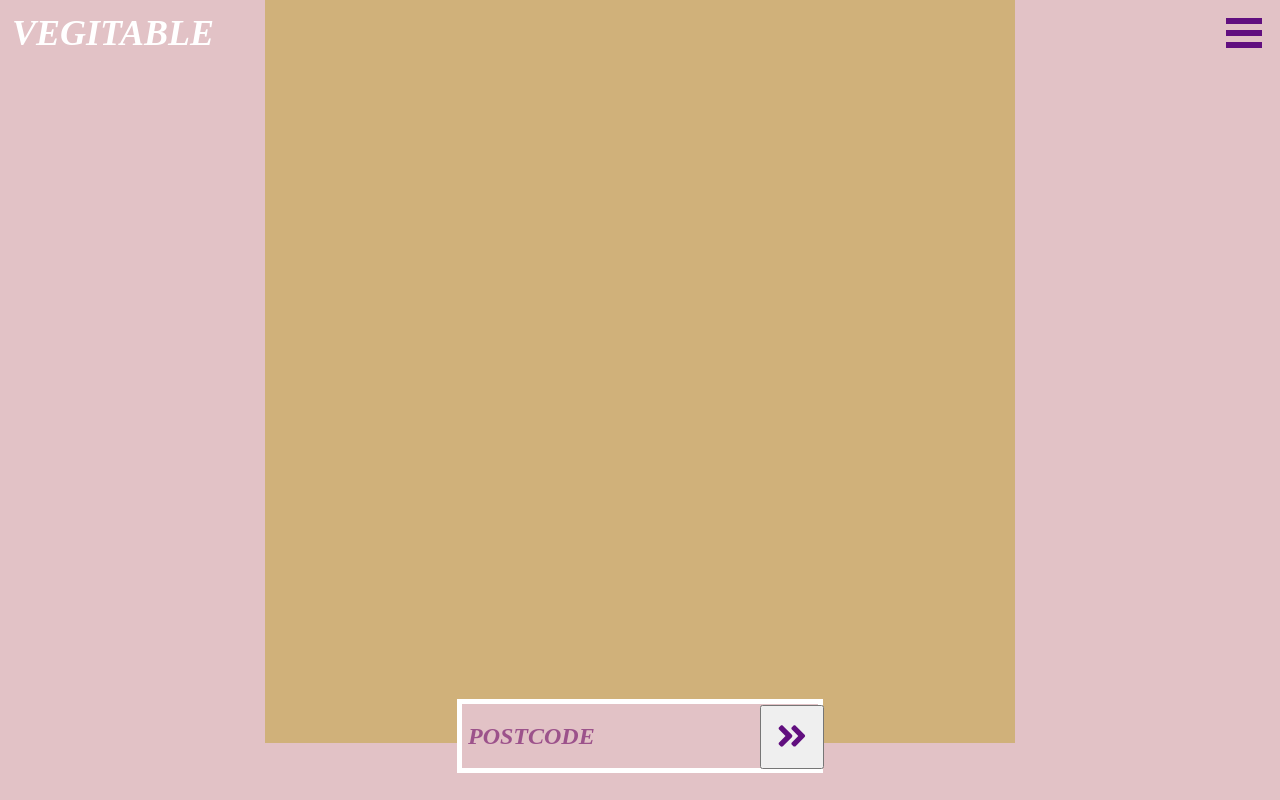
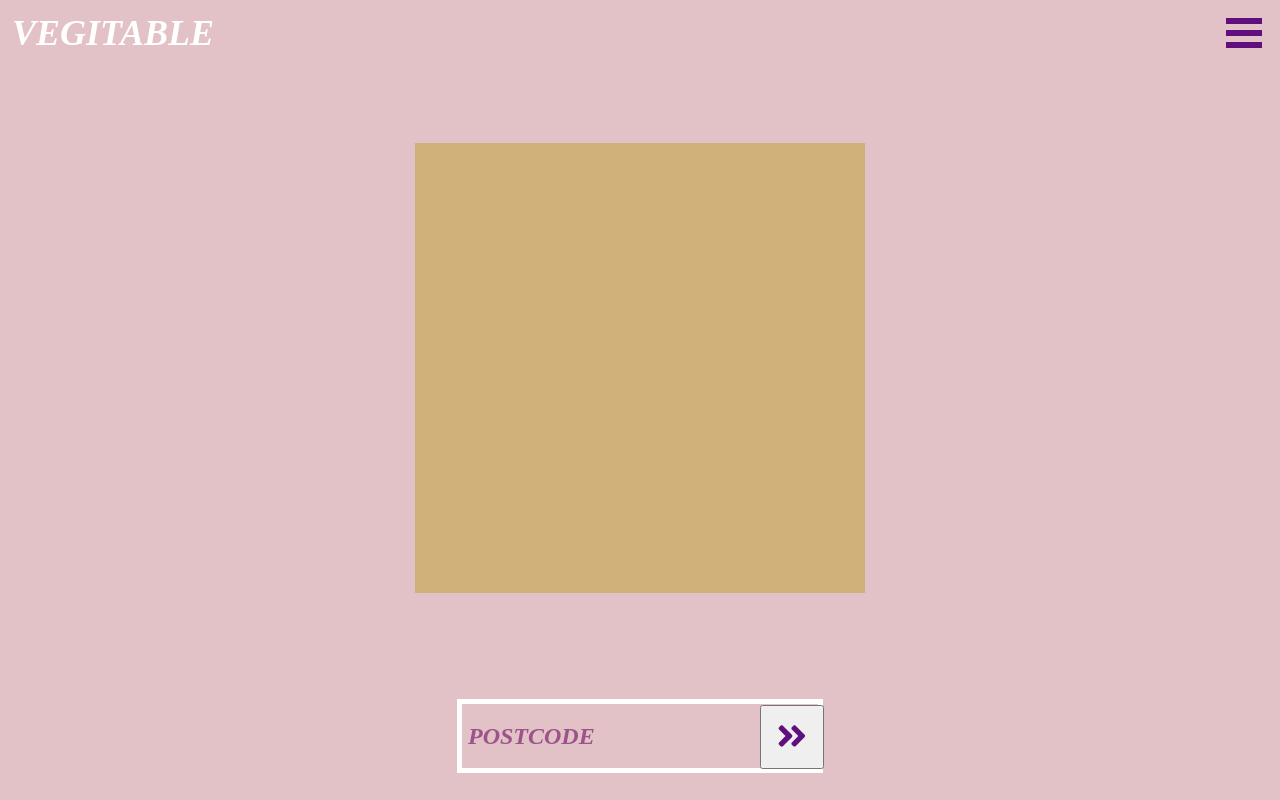
Before and after one commit to vegitable/react-ui-service, a React (Create React App) app: page / in a window 1280 px wide. Built offline with nearby package versions, Linux system fonts and the light colour scheme.

Commit message:
VideoBox style updates

```diff
--- a/src/containers/SearchBar/SearchBar.css
+++ b/src/containers/SearchBar/SearchBar.css
@@ -38,6 +38,7 @@
   top: 50%; left: 50%;
   transform: translate(-50%,-50%);
   transition: all 0.4s ease;
+  text-decoration: none;
 }
 
 ::placeholder {
--- a/src/containers/VideoBox/VideoBox.css
+++ b/src/containers/VideoBox/VideoBox.css
@@ -10,8 +10,8 @@
   position: absolute;
   top: 50%; left: 50%;
   transform: translate(-50%,-50%);
-  height: 750px;
-  width: 750px;
+  height: 450px;
+  width: 450px;
   transition: all 0.4s ease;
 }
 
@@ -23,14 +23,14 @@
 }
 @media only screen and (max-width: 991px) {
   .video {
-    height: 600px;
-    width: 600px;
+    height: 450px;
+    width: 450px;
   }
 }
 @media only screen and (max-width: 767px) {
   .video {
-    height: 400px;
-    width: 400px;
+    height: 340px;
+    width: 340px;
   }
 }
 @media only screen and (max-width: 575px) {
```
